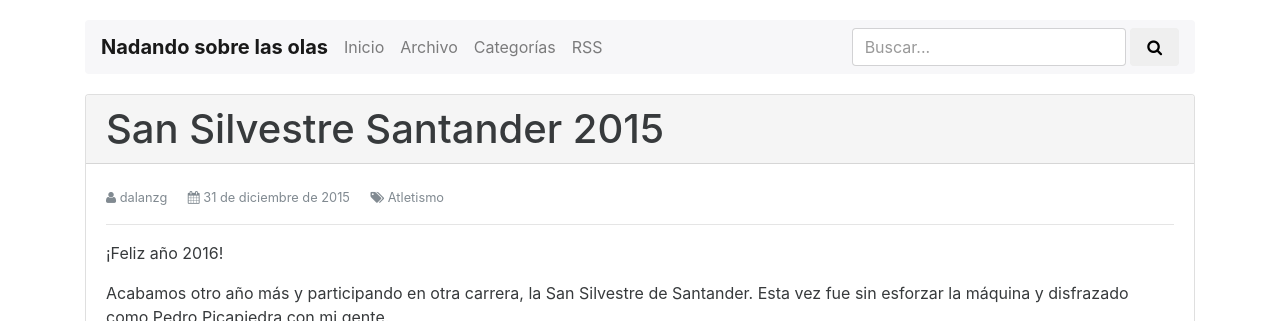
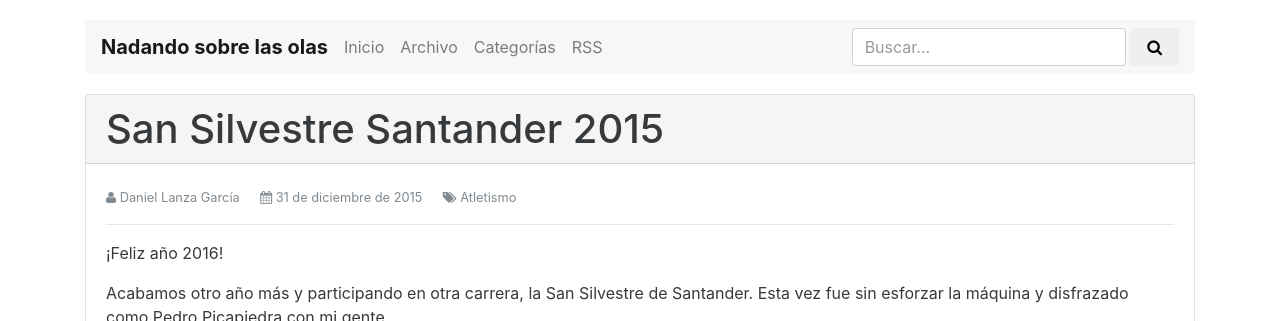
Before and after one commit to dalanzg/nadando-sobre-las-olas, a Jekyll site: the page built from _posts/2015-12-31-san-silvestre-santander.md, in a window 1280 px wide and 900 px high, cut to the strip 0-321 px from the top of the window. Built offline with Jekyll 4.4.1, drawn with Linux system fonts in a browser that asks for light colours; comment, search, counter and statistics services are not loaded.

Commit message:
Structured metadata for posts

```diff
--- a/_layouts/post.html
+++ b/_layouts/post.html
@@ -2,13 +2,39 @@
 layout: default
 ---
 
-<div class="card">
-  <h1 class="card-header">{{ page.title }}</h1>
+{% assign author = site.data.authors[page.author] %}
+{% if page.date_modified %}
+{% assign modified = page.date_modified %}
+{% else %}
+{% assign modified = page.date %}
+{% endif %}
+
+<div class="card" itemscope itemtype="http://schema.org/BlogPosting">
+  <h1 class="card-header" itemprop="name headline">{{ page.title }}</h1>
+  <meta content="{{ page.date | date_to_xmlschema }}" itemprop="datePublished">
+  <meta content="{{ modified | date_to_xmlschema }}" itemprop="dateModified">
+  <span itemprop="author" itemscope itemtype="http://schema.org/Person">
+    <meta itemprop="name" content="{{ author.name }}">
+  </span>
+  <span itemprop="publisher" itemscope itemtype="http://schema.org/Organization">
+    <meta itemprop="name" content="{{ site.title }}">
+    <span itemprop="logo" itemscope itemtype="http://schema.org/ImageObject">
+      <meta itemprop="url" content="{{ site.favicon_192x192 | prepend: site.baseurl | prepend: site.url }}">
+      <meta itemprop="height" content="192">
+      <meta itemprop="width" content="192">
+    </span>
+  </span>
+  <meta itemprop="mainEntityOfPage" content="{{ site.baseurl | prepend: site.url }}">
+  <span itemprop="image" itemscope itemtype="http://schema.org/ImageObject">
+    <meta itemprop="url" content="{{ site.favicon_192x192 | prepend: site.baseurl | prepend: site.url }}">
+    <meta itemprop="height" content="192">
+    <meta itemprop="width" content="192">
+  </span>
   <div class="card-block">
     <nav class="nav nav-inline">
       {% if page.author %}
       <div class="nav-item">
-        <small class="text-muted"><i class="fa fa-user" aria-hidden="true"></i> {{ page.author }}</small>
+        <small class="text-muted"><i class="fa fa-user" aria-hidden="true"></i> {{ author.name }}</small>
       </div>
       {% endif %}
       {% if page.date %}
```
